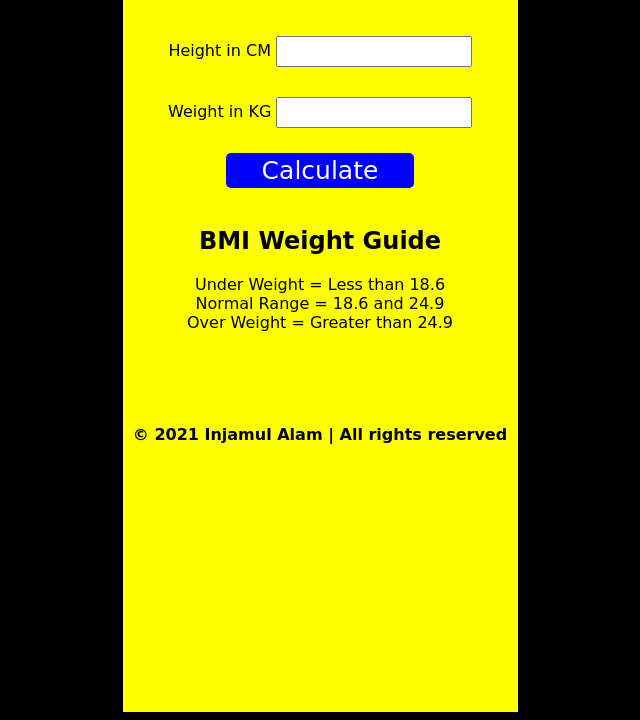
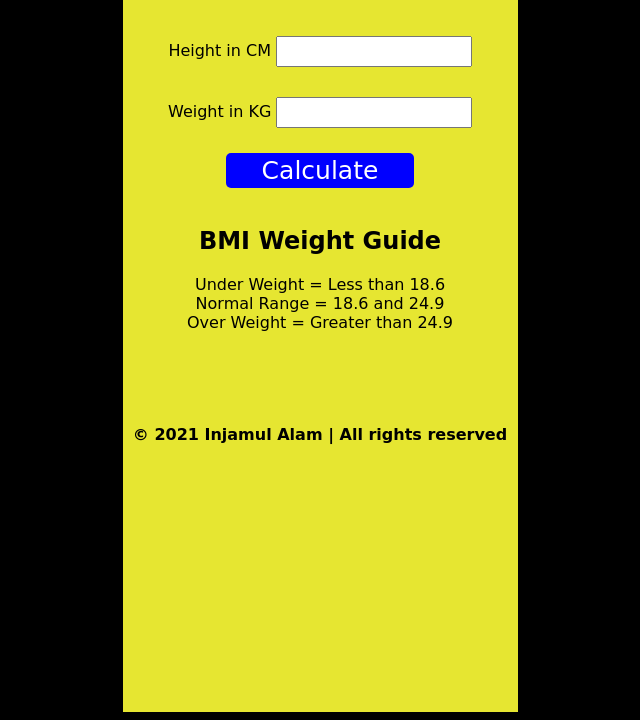
Before and after one commit to InjamulCSE15/BMI-Calculate-App, a plain HTML site: page index.html in a window 1280 px wide. Shown: the part 100-820 px from the top of the page, without its empty margins (320-960 px from the left). Drawn offline with Linux system fonts and the light colour scheme; a web font is replaced by a local one.

Commit message:
color changed

```diff
--- a/style.css
+++ b/style.css
@@ -16,7 +16,7 @@ h1 {
     width: 375px;
     height: 100vh;
     margin: auto;
-    background-color: yellow;
+    background-color: rgb(230, 230, 49);
     padding: 2px 10px;
 }
 
```
